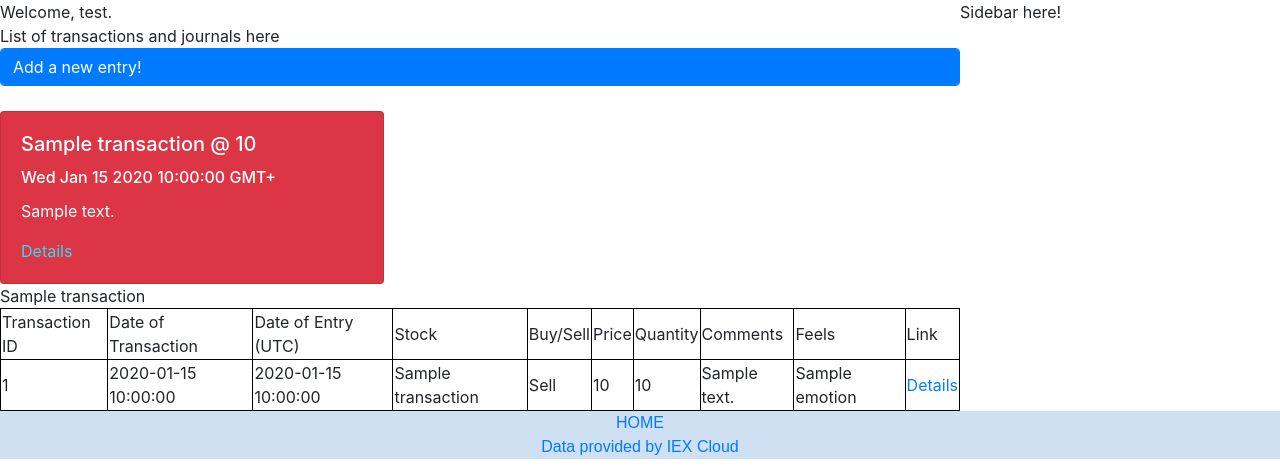
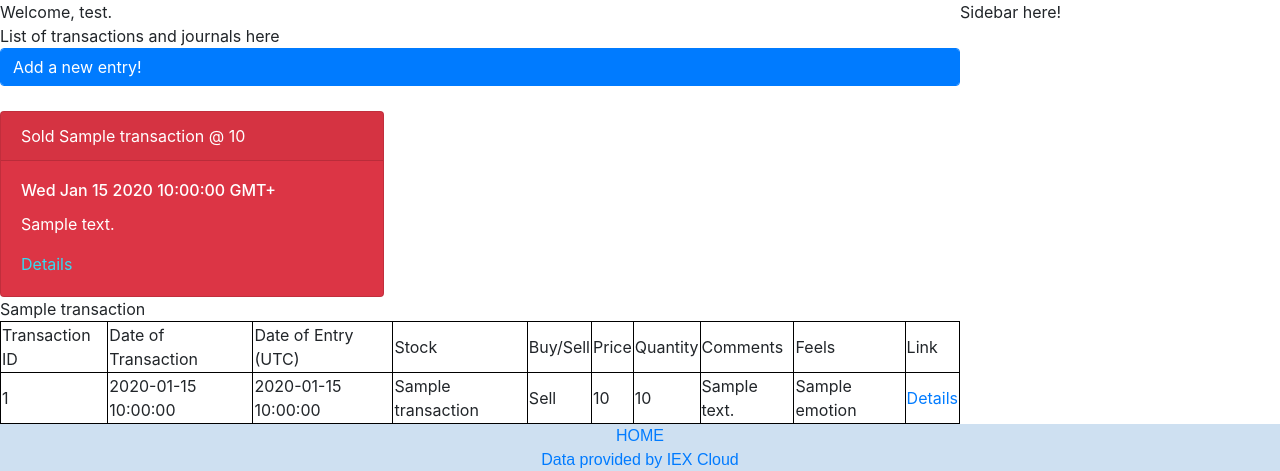
Before and after one commit to lucasdpau/stockfeels, a Flask app: template templates/profile.html in a window 1280 px wide. Shown: the part 134-605 px from the top of the page. Run offline with Flask 2, Linux system fonts and the light colour scheme; a user stored in the database is signed in; the template is opened without the code that fills it: most values are stand-ins (such as "Sample title", 1, 10 or a date in 2020); some libraries are stand-ins or nearby versions.

Commit message:
sell transactions have reversed colors. add $ sign and cards have a title

```diff
--- a/app.py
+++ b/app.py
@@ -120,6 +120,9 @@ def profile():
                 stock_quotes[transaction]["is_profitable"] = True
             else:
                 stock_quotes[transaction]["is_profitable"] = False
+            # For selling transactions, reverse the colors
+            if transaction["buysell"] == '1':
+                stock_quotes[transaction]["is_profitable"] = not stock_quotes[transaction]["is_profitable"]
     #TODO quote stocks in profile and compare current price to price at transaction
 
     return render_template('profile.html', user_transactions=user_transactions, key_list=key_list, shortened_comments=shortened_comments, stock_quotes=stock_quotes)
--- a/templates/profile.html
+++ b/templates/profile.html
@@ -16,8 +16,12 @@
                 {% else %}
                 <div class="card bg-danger text-white" style="width:24rem;">
                 {% endif %}
+                {% if transaction["buysell"] == '0' %}
+                    <div class="card-header">Bought {{ transaction["stock_name"] }} @ ${{ transaction["price"] }} </div>
+                {% else %}
+                    <div class="card-header">Sold {{ transaction["stock_name"] }} @ {{ transaction["price"] }} </div>
+                {% endif %}
                     <div class="card-body">
-                        <h5 class="card-title">{{ transaction["stock_name"] }} @ {{ transaction["price"] }}</h5>
                         <h6 class="card-title entry_datetime">{{ transaction["entry_datetime"] }}</h6>
                         <p class="card-text">{{ shortened_comments[transaction] }}</p>
                         <a href="/details?transactionid={{transaction[0]}}">Details</a>
```
